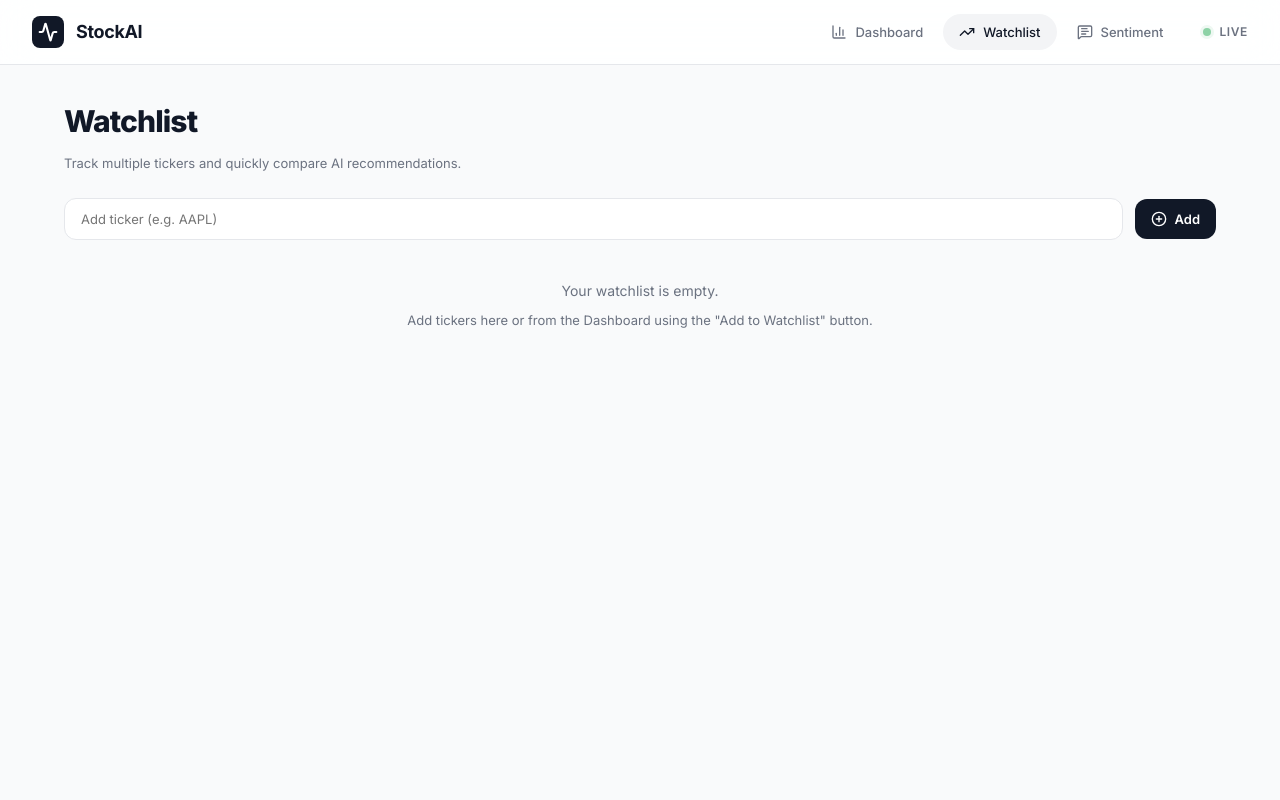
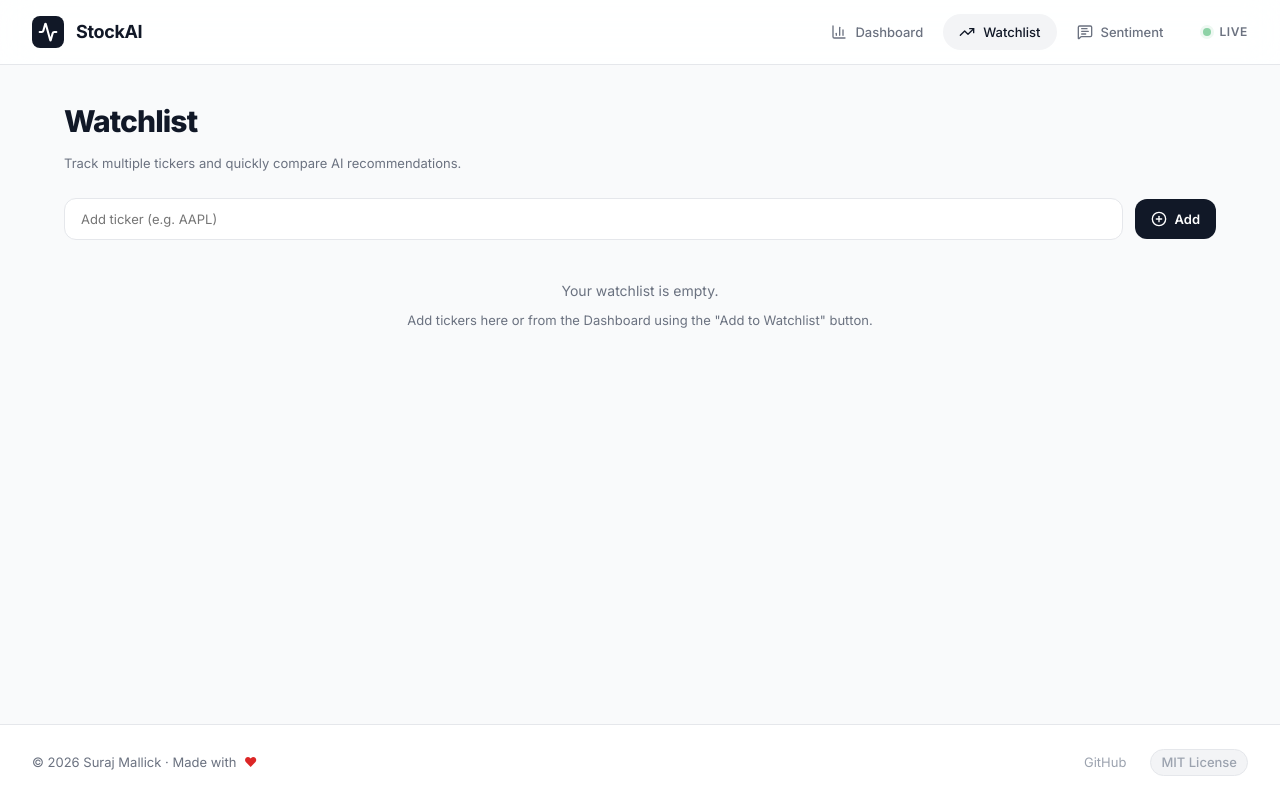
Before and after one commit to yonlysuraj/stock-ai-agent, a React (Vite) app in the folder frontend/: page /watchlist in a window 1280 px wide. Built offline with nearby package versions, Linux system fonts and the light colour scheme; no server answers.

Commit message:
frontend liscencing added

```diff
--- a/frontend/src/App.jsx
+++ b/frontend/src/App.jsx
@@ -1,5 +1,6 @@
 import { BrowserRouter, Routes, Route } from 'react-router-dom';
 import Navbar from './components/Navbar/Navbar';
+import Footer from './components/Footer/Footer';
 import Dashboard from './pages/Dashboard/Dashboard';
 import SentimentPage from './pages/SentimentPage/SentimentPage';
 import WatchlistPage from './pages/Watchlist/Watchlist';
@@ -15,6 +16,7 @@ export default function App() {
           <Route path="/watchlist" element={<WatchlistPage />} />
         </Routes>
       </main>
+      <Footer />
     </BrowserRouter>
   );
 }
--- /dev/null
+++ b/frontend/src/components/Footer/Footer.css
@@ -0,0 +1,120 @@
+.footer {
+    width: 100%;
+    padding: var(--space-6) var(--space-8);
+    margin-top: auto;
+    border-top: 1px solid var(--border-color);
+    background-color: var(--white);
+}
+
+.footer-content {
+    max-width: 1280px;
+    margin: 0 auto;
+    display: flex;
+    align-items: center;
+    justify-content: space-between;
+    gap: var(--space-4);
+}
+
+.footer-copyright {
+    font-size: var(--font-size-sm);
+    color: var(--gray-500);
+    display: flex;
+    align-items: center;
+    gap: var(--space-2);
+}
+
+.footer-copyright .heart {
+    color: var(--danger);
+    display: inline-block;
+    animation: heartbeat 1.5s ease-in-out infinite;
+}
+
+.footer-links {
+    display: flex;
+    align-items: center;
+    gap: var(--space-6);
+}
+
+.footer-links a {
+    font-size: var(--font-size-sm);
+    color: var(--gray-400);
+    transition: color var(--transition-fast);
+    text-decoration: none;
+}
+
+.footer-links a:hover {
+    color: var(--gray-700);
+}
+
+.footer-badge {
+    display: inline-flex;
+    align-items: center;
+    gap: var(--space-1);
+    padding: 2px 10px;
+    font-size: var(--font-size-xs);
+    font-weight: 500;
+    color: var(--gray-500);
+    background: var(--gray-100);
+    border-radius: var(--radius-full);
+    border: 1px solid var(--gray-200);
+    transition: all var(--transition-fast);
+}
+
+.footer-badge:hover {
+    background: var(--gray-200);
+    color: var(--gray-700);
+}
+
+@keyframes heartbeat {
+
+    0%,
+    100% {
+        transform: scale(1);
+    }
+
+    15% {
+        transform: scale(1.15);
+    }
+
+    30% {
+        transform: scale(1);
+    }
+
+    45% {
+        transform: scale(1.1);
+    }
+
+    60% {
+        transform: scale(1);
+    }
+}
+
+/* Mobile — keep single line */
+@media (max-width: 640px) {
+    .footer {
+        padding: var(--space-3) var(--space-4);
+    }
+
+    .footer-content {
+        flex-direction: row;
+        justify-content: center;
+        gap: var(--space-2);
+    }
+
+    .footer-copyright {
+        font-size: var(--font-size-xs);
+    }
+
+    .footer-links {
+        gap: var(--space-3);
+    }
+
+    .footer-links a {
+        font-size: var(--font-size-xs);
+    }
+
+    .footer-badge {
+        padding: 1px 6px;
+        font-size: 0.65rem;
+    }
+}
--- /dev/null
+++ b/frontend/src/components/Footer/Footer.jsx
@@ -0,0 +1,33 @@
+import './Footer.css';
+
+export default function Footer() {
+    const currentYear = new Date().getFullYear();
+
+    return (
+        <footer className="footer">
+            <div className="footer-content">
+                <p className="footer-copyright">
+                    © {currentYear} Suraj Mallick · Made with <span className="heart">♥</span>
+                </p>
+
+                <div className="footer-links">
+                    <a
+                        href="https://github.com/yonlysuraj/stock-ai-agent"
+                        target="_blank"
+                        rel="noopener noreferrer"
+                    >
+                        GitHub
+                    </a>
+                    <a
+                        href="https://github.com/yonlysuraj/stock-ai-agent/blob/main/LICENSE"
+                        target="_blank"
+                        rel="noopener noreferrer"
+                        className="footer-badge"
+                    >
+                        MIT License
+                    </a>
+                </div>
+            </div>
+        </footer>
+    );
+}
```
